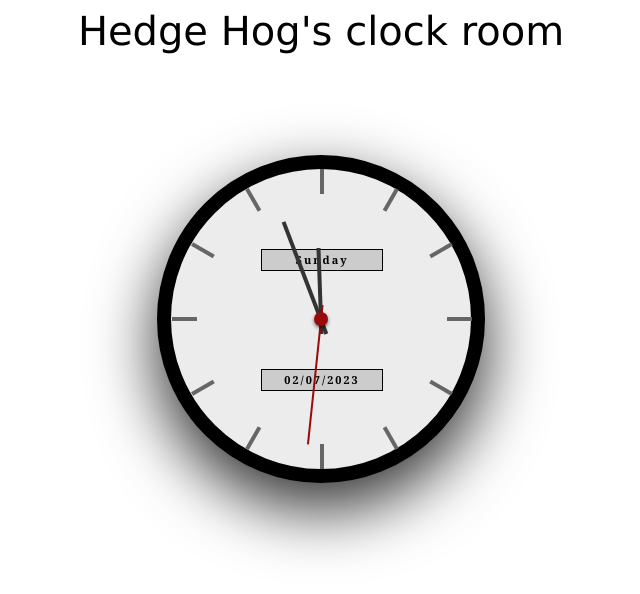
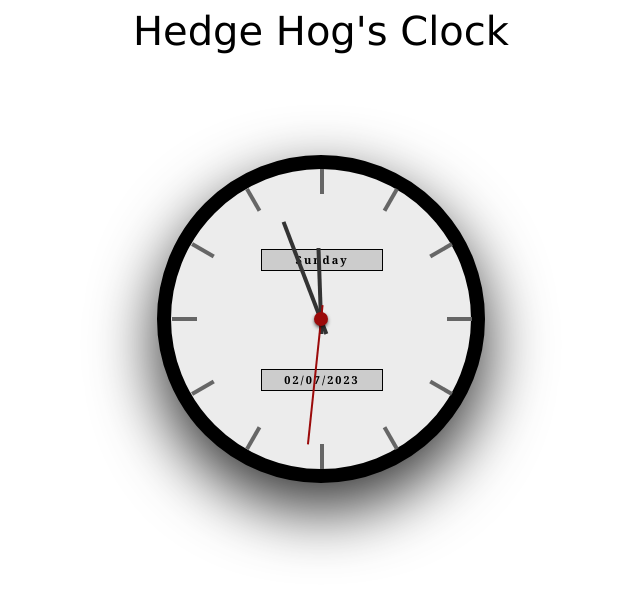
Before and after one commit to hedge-hog-23/js-clock, a plain HTML site: page index.html in a window 1280 px wide. Shown: the whole page, without its empty margins (319-959 px from the left). Drawn offline with Linux system fonts and the light colour scheme.

Commit message:
Update index.html

```diff
--- a/index.html
+++ b/index.html
@@ -137,7 +137,7 @@ font-family:Cambria, Cochin, Georgia, Times, 'Times New Roman', serif;
     </style>
 </head>
 <body>
-<center> <span class = "card">Hedge Hog's clock room</span></center>
+<center> <span class = "card">Hedge Hog's Clock</span></center>
     <div class="clock">
         <div>
           <div class="info date"></div>
```
